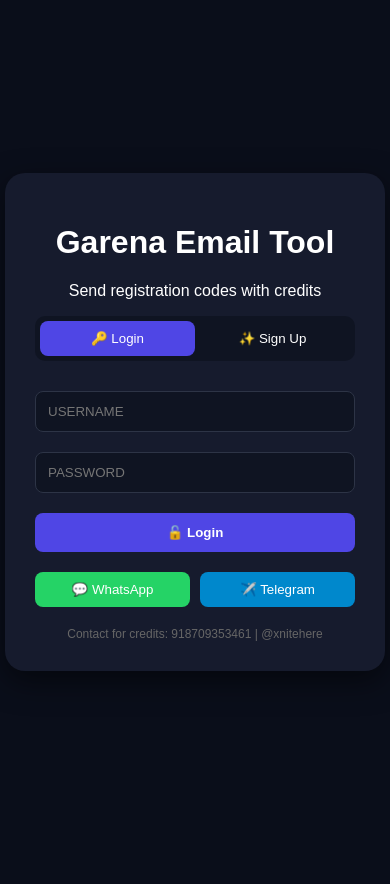
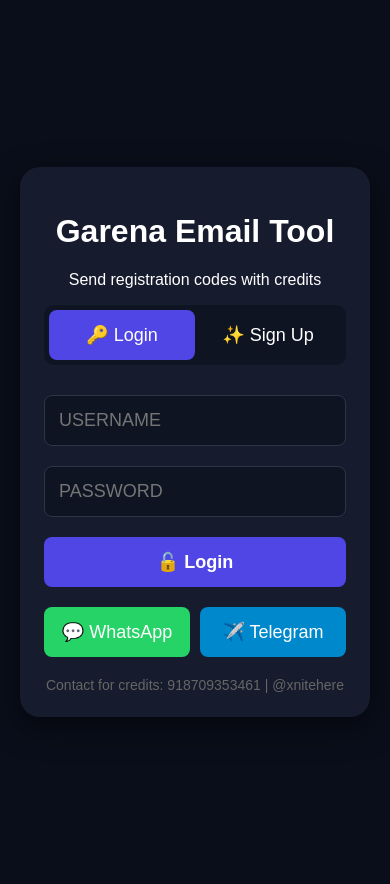
Before and after one commit to braj46166-spec/garena-otp-tools, a Flask app: page / in a window 390 px wide. Before the commit the page ends 671 px from the top, so only its background shows below. Run offline with Flask 3, Linux system fonts and the light colour scheme.

Commit message:
update mobile responsive design

```diff
--- a/static/style.css
+++ b/static/style.css
@@ -13,6 +13,7 @@
     padding: 30px;
     border-radius: 20px;
     width: 320px;
+    max-width: 95%;
     text-align: center;
     box-shadow: 0 10px 30px rgba(0,0,0,0.5);
 }
@@ -146,6 +147,37 @@
     opacity: 0.95;
 }
 
+@media (max-width: 600px) {
+    body {
+        min-height: 100vh;
+        padding: 20px;
+    }
+
+    .card {
+        width: 95%;
+        padding: 24px;
+        margin: 0 auto;
+    }
+
+    .toggle-buttons button,
+    input,
+    button.login-btn,
+    .social button {
+        font-size: 18px;
+    }
+
+    input,
+    .toggle-buttons button,
+    button.login-btn,
+    .social button {
+        padding: 14px;
+    }
+
+    .contact {
+        font-size: 14px;
+    }
+}
+
 .user-list {
     margin-top: 15px;
     background: #0f1422;
--- a/templates/login.html
+++ b/templates/login.html
@@ -1,6 +1,7 @@
 <!DOCTYPE html>
 <html>
 <head>
+    <meta name="viewport" content="width=device-width, initial-scale=1.0">
     <link rel="stylesheet" href="{{ url_for('static', filename='style.css') }}">
 </head>
 <body>
```
